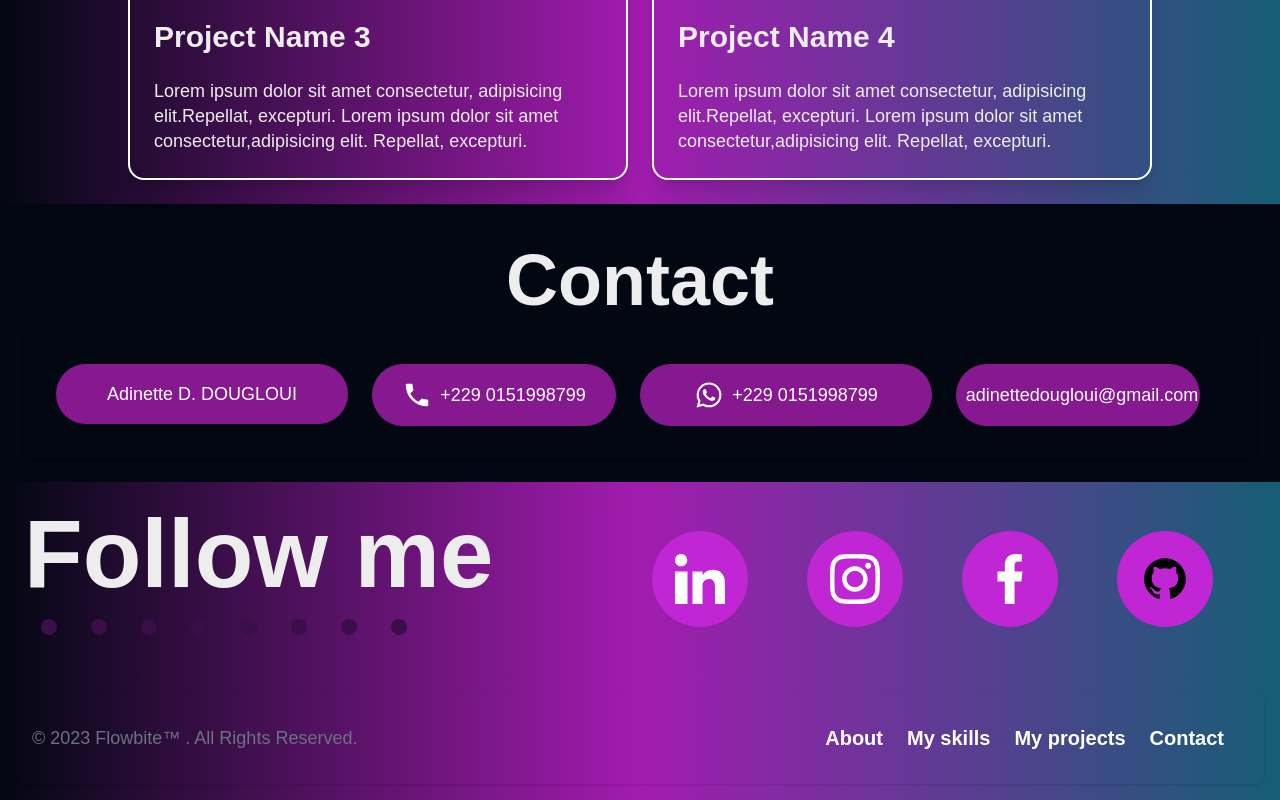
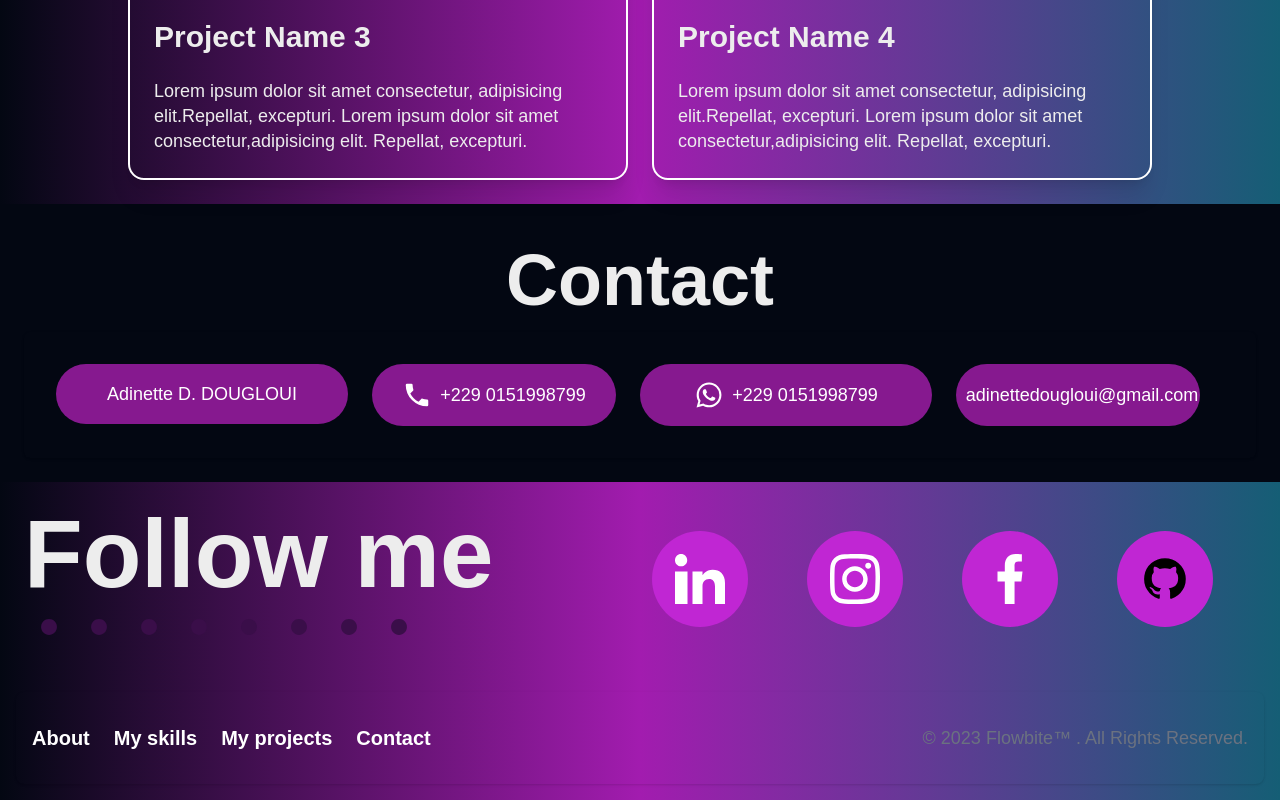
Before and after one commit to Adinette/MyPortfolioApp, an Astro site: page / in a window 1280 px wide. Shown: the part 3642-4442 px from the top of the page. Built offline with nearby package versions, Linux system fonts and the light colour scheme; Astro itself is replaced by a stand-in of ours.

Commit message:
fix copyright

```diff
--- a/src/components/Footer.astro
+++ b/src/components/Footer.astro
@@ -67,13 +67,8 @@ export const items: Item[] = [
 <footer class="rounded-lg shadow m-4">
   <div class="w-full max-w-screen-xl mx-auto p-4 md:py-8">
     <div class="sm:flex sm:items-center sm:justify-between">
-      <span class="text-lg text-gray-500 dark:text-gray-400">
-        © 2023
-        <a href="https://flowbite.com/" class="hover:underline"> Flowbite™ </a>
-        . All Rights Reserved.
-      </span>
       <ul
-        class="flex flex-wrap items-center mb-6 text-sm font-medium text-gray-500 sm:mb-0 dark:text-gray-400"
+        class="flex flex-row items-center mb-6 text-sm font-medium text-gray-500 sm:mb-0 dark:text-gray-400"
       >
         {
           items.map((item) => (
@@ -88,6 +83,11 @@ export const items: Item[] = [
           ))
         }
       </ul>
+      <span class="text-lg text-gray-500 dark:text-gray-400">
+        © 2023
+        <a href="https://flowbite.com/" class="hover:underline"> Flowbite™ </a>
+        . All Rights Reserved.
+      </span>
     </div>
   </div>
 </footer>
```
